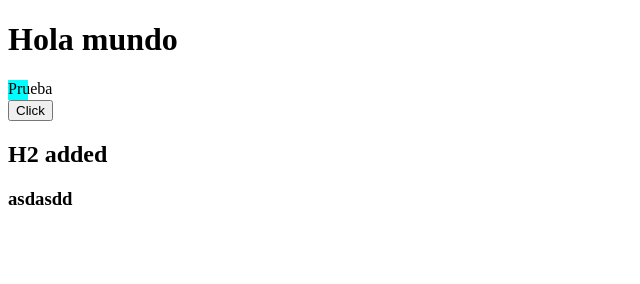
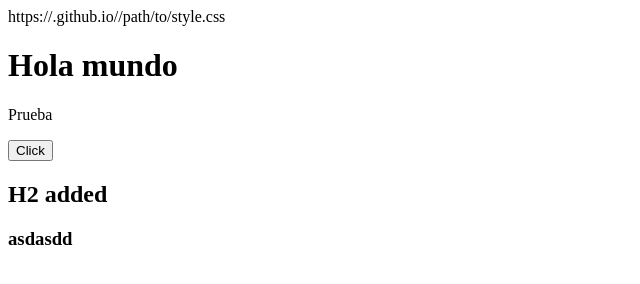
Before and after one commit to JoseManuelGlez/prueba, a plain HTML site: page index.html in a window 1280 px wide. Shown: the whole page, without its empty margins (0-640 px from the left). Drawn offline with Linux system fonts and the light colour scheme.

Commit message:
quinto commit

```diff
--- a/index.html
+++ b/index.html
@@ -4,7 +4,7 @@
     <meta charset="UTF-8">
     <meta name="viewport" content="width=device-width, initial-scale=1.0">
     <title>Document</title>
-    <link rel="stylesheet" href="style.css">
+    https://<JoseManuelGlez>.github.io/<prueba>/path/to/style.css
     <script src="script.js"></script>
 </head>
 <body>
```
